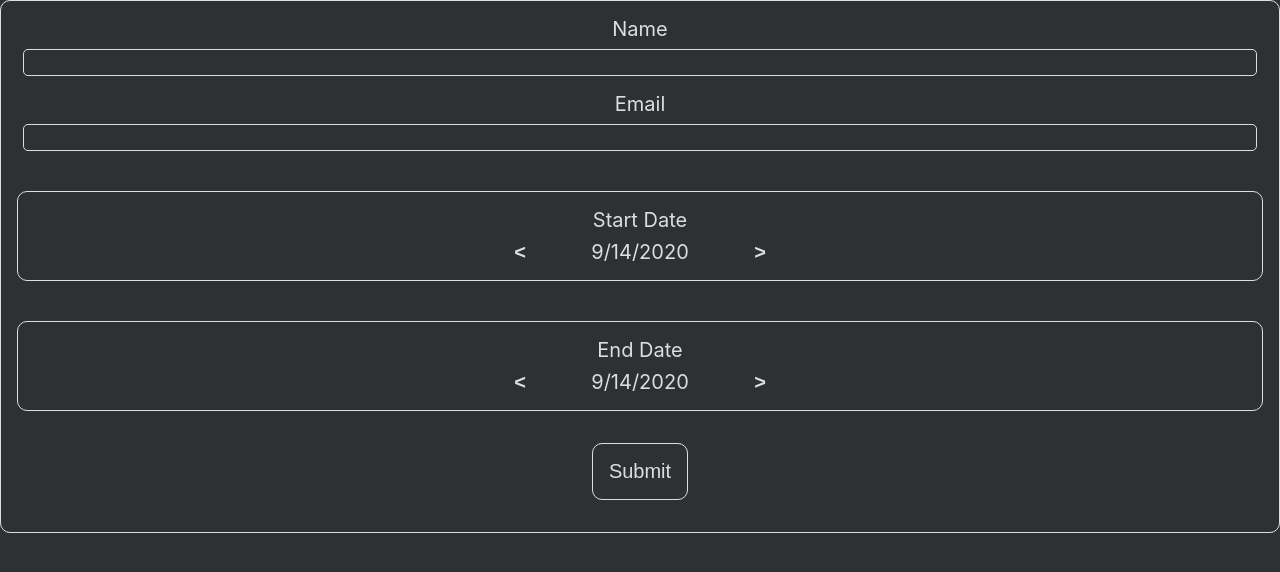
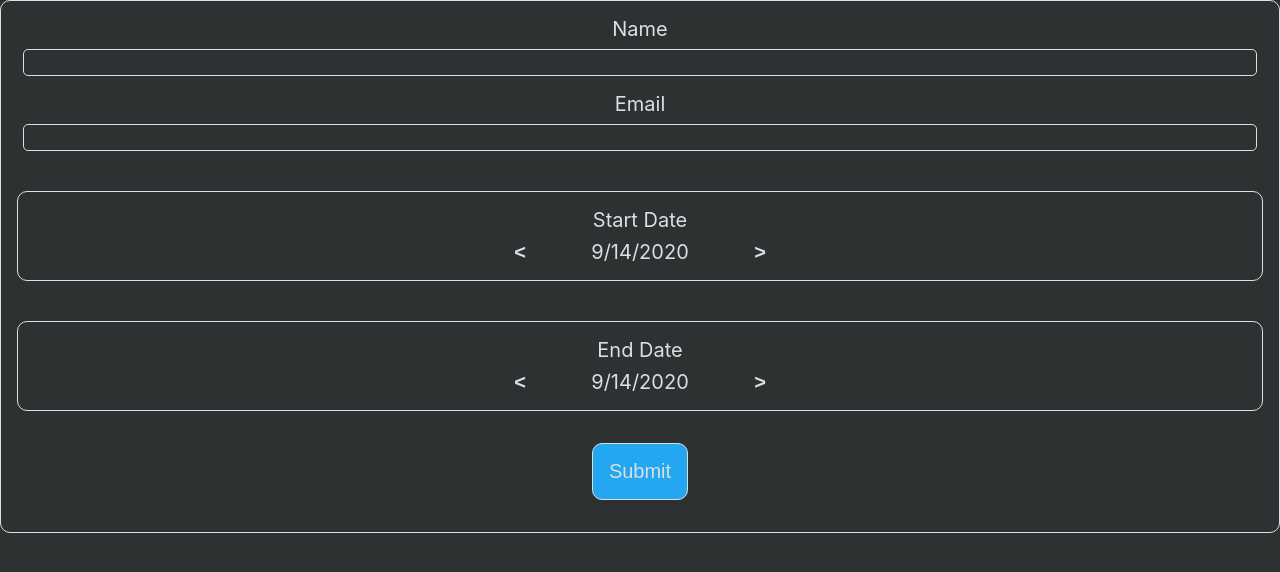
Before and after one commit to heardMan/react-date-selector, a React (Create React App) app: page / in a window 1280 px wide. In both pictures the pointer is over the button "Submit". Shown: the top 572 px of the page. Built offline with nearby package versions, Linux system fonts and the light colour scheme.

Commit message:
added hover effect

```diff
--- a/src/App.css
+++ b/src/App.css
@@ -32,6 +32,9 @@ input {
 }
 
 .submit:active {
+  background-color: #22a7f0;
+}
+.submit:hover {
   background-color: #22a7f0;
 }
 
```
Also changed, not shown: 8 other files (tests, documents, lock files or other folders).
